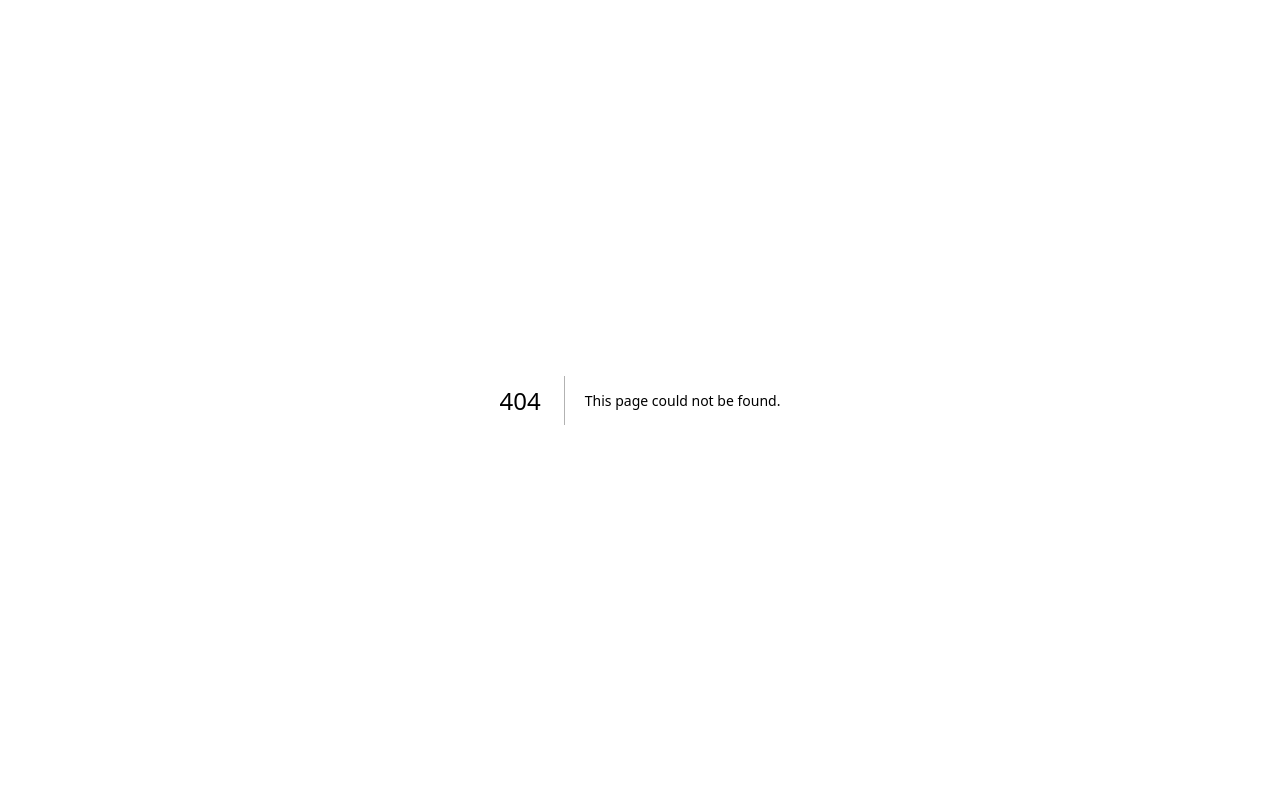
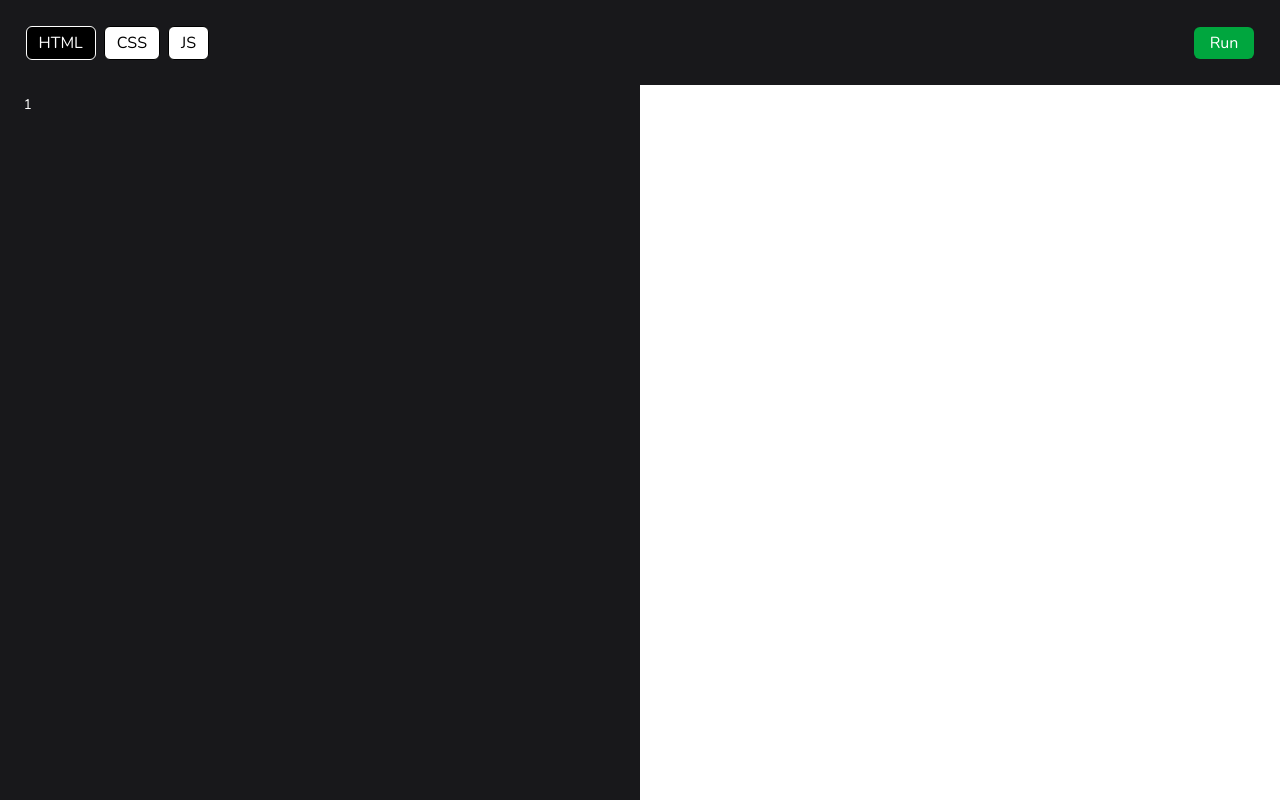
Before and after one commit to nazmus-sadat9/syntax-ide, a Next.js app in the folder frontend/: page /sandbox in a window 1280 px wide. Before the commit this address had no page. Built offline with nearby package versions, Linux system fonts and the light colour scheme.

Commit message:
feat: added sandbox for running html, css and js

```diff
--- /dev/null
+++ b/frontend/src/app/components/editor/Sandbox.tsx
@@ -0,0 +1,101 @@
+"use client";
+import { useState, useRef, useEffect } from "react";
+
+type Tab = "html" | "css" | "js";
+
+export default function Sandbox() {
+  const [tab, setTab] = useState<Tab>("html");
+  const [code, setCode] = useState({ html: "", css: "", js: "" });
+  const [srcDoc, setSrcDoc] = useState("");
+  const lineRef = useRef<HTMLDivElement>(null);
+
+  const count: number = code[tab].split("\n").length;
+  const numbers: string = Array.from({ length: count }, (_, i) => i + 1).join("\n");
+
+  // load the previous code
+  useEffect(() => {
+    const s = localStorage.getItem("sandbox-files");
+    if (s) setCode(JSON.parse(s));
+
+  }, []);
+
+  // scroll when increase the line number
+  const syncScroll = (e: React.UIEvent<HTMLTextAreaElement>) => {
+    if (lineRef.current) lineRef.current.scrollTop = e.currentTarget.scrollTop;
+  };
+
+  const run = () => {
+
+    // save the code in localStorage
+    localStorage.setItem("sandbox-files", JSON.stringify(code));
+
+    // Stop user JS from closing our <script> tag
+    const safeJs = code.js.replace(/<\/script/gi, "<\\/script");
+
+    setSrcDoc(`<!DOCTYPE html>
+<html>
+<head>
+  <style>${code.css}</style>
+</head>
+<body>
+  ${code.html}
+  <script>${safeJs}<\/script>
+</body>
+</html>`);
+  };
+
+  const tabs: Tab[] = ["html", "css", "js"];
+
+  return (
+    <div className="w-full h-full flex flex-col">
+      <div className="w-full flex items-center justify-between gap-2 p-[2%]">
+        {tabs.map((t) => (
+          <button
+            key={t}
+            onClick={() => setTab(t)}
+            className={`px-3 py-1 cursor-pointer rounded-md border ${tab === t ? "bg-black text-white" : "bg-white text-black"
+              }`}
+          >
+            {t.toUpperCase()}
+          </button>
+        ))}
+        <button
+          onClick={run}
+          className="ml-auto px-4 py-1 bg-green-600 text-white rounded-md cursor-pointer"
+        >
+          Run
+        </button>
+      </div>
+
+      <div className="w-full h-full grid grid-cols-1 md:grid-cols-2">
+
+        <div className="w-full h-full flex overflow-hidden">
+          <div
+            ref={lineRef}
+            className="w-10 shrink-0 overflow-hidden whitespace-pre font-serif text-sm leading-6 py-2 pr-2 text-right select-none text-[#fff]"
+          >
+            {numbers}
+          </div>
+
+          <textarea
+            value={code[tab]}
+            autoCapitalize="none"
+            wrap="off"
+            onScroll={syncScroll}
+            onChange={(e: React.ChangeEvent<HTMLTextAreaElement>) => setCode({ ...code, [tab]: e.target.value })}
+            spellCheck={false}
+            className="flex-1 h-full resize-none outline-none py-2 pl-2 text-[#ddd] font-mono text-sm leading-6 whitespace-pre overflow-auto"
+          />
+        </div>
+
+        {/* allow-scripts only */}
+        <iframe
+          sandbox="allow-scripts"
+          srcDoc={srcDoc}
+          title="preview"
+          className="w-full h-full bg-white"
+        />
+      </div>
+    </div>
+  );
+}
--- /dev/null
+++ b/frontend/src/app/sandbox/page.tsx
@@ -0,0 +1,11 @@
+import Sandbox from "../components/editor/Sandbox";
+
+const page = () => {
+  return (
+    <div className="w-screen h-screen bg-zinc-900">
+      <Sandbox />
+    </div>
+  );
+}
+
+export default page;
```
